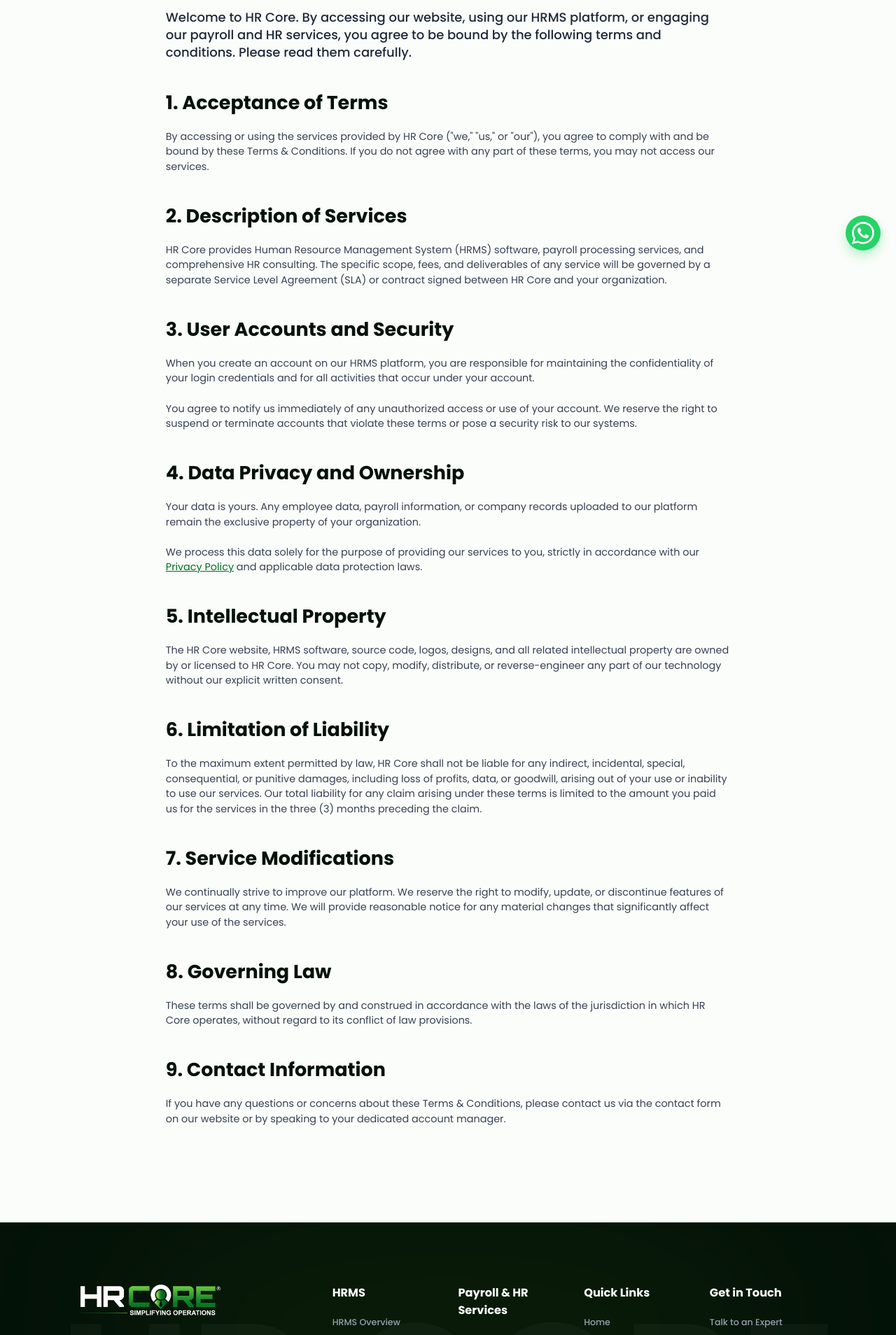
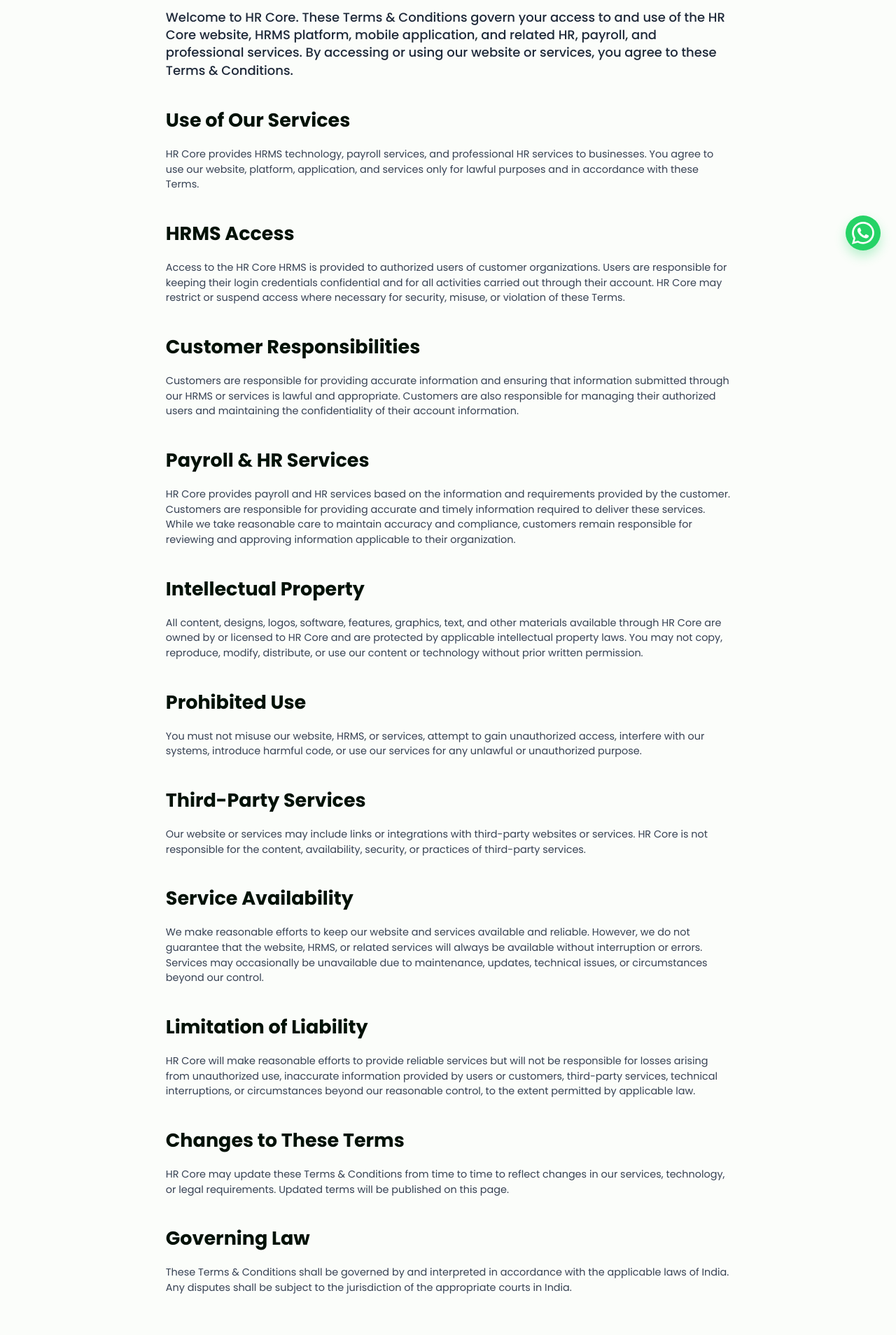
Before and after one commit to Kawaldeep-Singh/HrCore, a Next.js app: page /terms-conditions in a window 1280 px wide. Shown: the part 420-2328 px from the top of the page at 70% size. Built offline with nearby package versions, Linux system fonts and the light colour scheme.

Commit message:
change payroll section

```diff
--- a/src/app/layout.tsx
+++ b/src/app/layout.tsx
@@ -24,9 +24,9 @@
   return (
     <html
       lang="en"
-      className={`${poppins.variable} ${poppins.className} h-full antialiased`}
+      className={`${poppins.variable} ${poppins.className} antialiased`}
     >
-      <body className="min-h-full flex flex-col bg-[#040d08] text-[#f9f9f9] selection:bg-[#4caf50]/30" suppressHydrationWarning>
+      <body className="flex flex-col bg-[#040d08] text-[#f9f9f9] selection:bg-[#4caf50]/30" suppressHydrationWarning>
         <ModalProvider>
           <SmoothScroll>
             <Navbar2 />
--- a/src/app/page.tsx
+++ b/src/app/page.tsx
@@ -10,7 +10,7 @@
 import { CTASection } from "@/components/home/CTASection";
 
 export default function Home() {
-  const [activeVariant, setActiveVariant] = useState<1 | 2 | 3>(3);
+  const [activeVariant, setActiveVariant] = useState<1 | 3>(3);
 
   return (
     <main className="min-h-screen overflow-x-clip">
--- a/src/app/privacy-policy/page.tsx
+++ b/src/app/privacy-policy/page.tsx
@@ -83,7 +83,7 @@
 
             <h2 className="text-3xl font-bold text-[#041208] mt-12 mb-6">Changes to This Policy</h2>
             <p className="mb-10">
-              HR Core may update this Privacy Policy from time to time. Any changes will be published on this page. We encourage you to review this Privacy Policy periodically.
+              HR Core may update this Privacy Policy from time to time. Any changes will be published
             </p>
           </motion.div>
         </div>
--- a/src/app/terms-conditions/page.tsx
+++ b/src/app/terms-conditions/page.tsx
@@ -40,58 +40,62 @@
             className="prose prose-lg prose-green max-w-none text-gray-700"
           >
             <p className="lead text-xl text-gray-800 font-medium mb-10">
-              Welcome to HR Core. By accessing our website, using our HRMS platform, or engaging our payroll and HR services, you agree to be bound by the following terms and conditions. Please read them carefully.
+              Welcome to HR Core. These Terms & Conditions govern your access to and use of the HR Core website, HRMS platform, mobile application, and related HR, payroll, and professional services. By accessing or using our website or services, you agree to these Terms & Conditions.
             </p>
 
-            <h2 className="text-3xl font-bold text-[#041208] mt-12 mb-6">1. Acceptance of Terms</h2>
+            <h2 className="text-3xl font-bold text-[#041208] mt-12 mb-6">Use of Our Services</h2>
             <p className="mb-10">
-              By accessing or using the services provided by HR Core ("we," "us," or "our"), you agree to comply with and be bound by these Terms & Conditions. If you do not agree with any part of these terms, you may not access our services.
+              HR Core provides HRMS technology, payroll services, and professional HR services to businesses. You agree to use our website, platform, application, and services only for lawful purposes and in accordance with these Terms.
             </p>
 
-            <h2 className="text-3xl font-bold text-[#041208] mt-12 mb-6">2. Description of Services</h2>
+            <h2 className="text-3xl font-bold text-[#041208] mt-12 mb-6">HRMS Access</h2>
             <p className="mb-10">
-              HR Core provides Human Resource Management System (HRMS) software, payroll processing services, and comprehensive HR consulting. The specific scope, fees, and deliverables of any service will be governed by a separate Service Level Agreement (SLA) or contract signed between HR Core and your organization.
+              Access to the HR Core HRMS is provided to authorized users of customer organizations. Users are responsible for keeping their login credentials confidential and for all activities carried out through their account. HR Core may restrict or suspend access where necessary for security, misuse, or violation of these Terms.
             </p>
 
-            <h2 className="text-3xl font-bold text-[#041208] mt-12 mb-6">3. User Accounts and Security</h2>
-            <p className="mb-6">
-              When you create an account on our HRMS platform, you are responsible for maintaining the confidentiality of your login credentials and for all activities that occur under your account.
-            </p>
+            <h2 className="text-3xl font-bold text-[#041208] mt-12 mb-6">Customer Responsibilities</h2>
             <p className="mb-10">
-              You agree to notify us immediately of any unauthorized access or use of your account. We reserve the right to suspend or terminate accounts that violate these terms or pose a security risk to our systems.
+              Customers are responsible for providing accurate information and ensuring that information submitted through our HRMS or services is lawful and appropriate. Customers are also responsible for managing their authorized users and maintaining the confidentiality of their account information.
             </p>
 
-            <h2 className="text-3xl font-bold text-[#041208] mt-12 mb-6">4. Data Privacy and Ownership</h2>
-            <p className="mb-6">
-              Your data is yours. Any employee data, payroll information, or company records uploaded to our platform remain the exclusive property of your organization.
-            </p>
+            <h2 className="text-3xl font-bold text-[#041208] mt-12 mb-6">Payroll & HR Services</h2>
             <p className="mb-10">
-              We process this data solely for the purpose of providing our services to you, strictly in accordance with our <a href="/privacy-policy" className="text-[#006e1c] underline hover:text-[#004e14]">Privacy Policy</a> and applicable data protection laws.
+              HR Core provides payroll and HR services based on the information and requirements provided by the customer. Customers are responsible for providing accurate and timely information required to deliver these services. While we take reasonable care to maintain accuracy and compliance, customers remain responsible for reviewing and approving information applicable to their organization.
             </p>
 
-            <h2 className="text-3xl font-bold text-[#041208] mt-12 mb-6">5. Intellectual Property</h2>
+            <h2 className="text-3xl font-bold text-[#041208] mt-12 mb-6">Intellectual Property</h2>
             <p className="mb-10">
-              The HR Core website, HRMS software, source code, logos, designs, and all related intellectual property are owned by or licensed to HR Core. You may not copy, modify, distribute, or reverse-engineer any part of our technology without our explicit written consent.
+              All content, designs, logos, software, features, graphics, text, and other materials available through HR Core are owned by or licensed to HR Core and are protected by applicable intellectual property laws. You may not copy, reproduce, modify, distribute, or use our content or technology without prior written permission.
             </p>
 
-            <h2 className="text-3xl font-bold text-[#041208] mt-12 mb-6">6. Limitation of Liability</h2>
+            <h2 className="text-3xl font-bold text-[#041208] mt-12 mb-6">Prohibited Use</h2>
             <p className="mb-10">
-              To the maximum extent permitted by law, HR Core shall not be liable for any indirect, incidental, special, consequential, or punitive damages, including loss of profits, data, or goodwill, arising out of your use or inability to use our services. Our total liability for any claim arising under these terms is limited to the amount you paid us for the services in the three (3) months preceding the claim.
+              You must not misuse our website, HRMS, or services, attempt to gain unauthorized access, interfere with our systems, introduce harmful code, or use our services for any unlawful or unauthorized purpose.
             </p>
 
-            <h2 className="text-3xl font-bold text-[#041208] mt-12 mb-6">7. Service Modifications</h2>
+            <h2 className="text-3xl font-bold text-[#041208] mt-12 mb-6">Third-Party Services</h2>
             <p className="mb-10">
-              We continually strive to improve our platform. We reserve the right to modify, update, or discontinue features of our services at any time. We will provide reasonable notice for any material changes that significantly affect your use of the services.
+              Our website or services may include links or integrations with third-party websites or services. HR Core is not responsible for the content, availability, security, or practices of third-party services.
             </p>
 
-            <h2 className="text-3xl font-bold text-[#041208] mt-12 mb-6">8. Governing Law</h2>
+            <h2 className="text-3xl font-bold text-[#041208] mt-12 mb-6">Service Availability</h2>
             <p className="mb-10">
-              These terms shall be governed by and construed in accordance with the laws of the jurisdiction in which HR Core operates, without regard to its conflict of law provisions.
+              We make reasonable efforts to keep our website and services available and reliable. However, we do not guarantee that the website, HRMS, or related services will always be available without interruption or errors. Services may occasionally be unavailable due to maintenance, updates, technical issues, or circumstances beyond our control.
             </p>
 
-            <h2 className="text-3xl font-bold text-[#041208] mt-12 mb-6">9. Contact Information</h2>
+            <h2 className="text-3xl font-bold text-[#041208] mt-12 mb-6">Limitation of Liability</h2>
             <p className="mb-10">
-              If you have any questions or concerns about these Terms & Conditions, please contact us via the contact form on our website or by speaking to your dedicated account manager.
+              HR Core will make reasonable efforts to provide reliable services but will not be responsible for losses arising from unauthorized use, inaccurate information provided by users or customers, third-party services, technical interruptions, or circumstances beyond our reasonable control, to the extent permitted by applicable law.
+            </p>
+
+            <h2 className="text-3xl font-bold text-[#041208] mt-12 mb-6">Changes to These Terms</h2>
+            <p className="mb-10">
+              HR Core may update these Terms & Conditions from time to time to reflect changes in our services, technology, or legal requirements. Updated terms will be published on this page.
+            </p>
+
+            <h2 className="text-3xl font-bold text-[#041208] mt-12 mb-6">Governing Law</h2>
+            <p className="mb-10">
+              These Terms & Conditions shall be governed by and interpreted in accordance with the applicable laws of India. Any disputes shall be subject to the jurisdiction of the appropriate courts in India.
             </p>
           </motion.div>
         </div>
--- a/src/components/layout/Footer.tsx
+++ b/src/components/layout/Footer.tsx
@@ -166,7 +166,7 @@
             <span className="w-1 h-1 rounded-full bg-gray-700"></span>
             <Link href="/terms-conditions" className="hover:text-white transition-colors">Terms & Conditions</Link>
             <span className="w-1 h-1 rounded-full bg-gray-700"></span>
-            <Link href="#" className="hover:text-white transition-colors">Disclaimer</Link>
+            {/* <Link href="#" className="hover:text-white transition-colors">Disclaimer</Link> */}
           </div>
         </motion.div>
       </motion.div>
```
Also changed, not shown: src/components/home/HeroSwitcher.tsx (+2 -14 lines), src/components/home/HeroVariant.tsx (deleted, +0 -152 lines).
